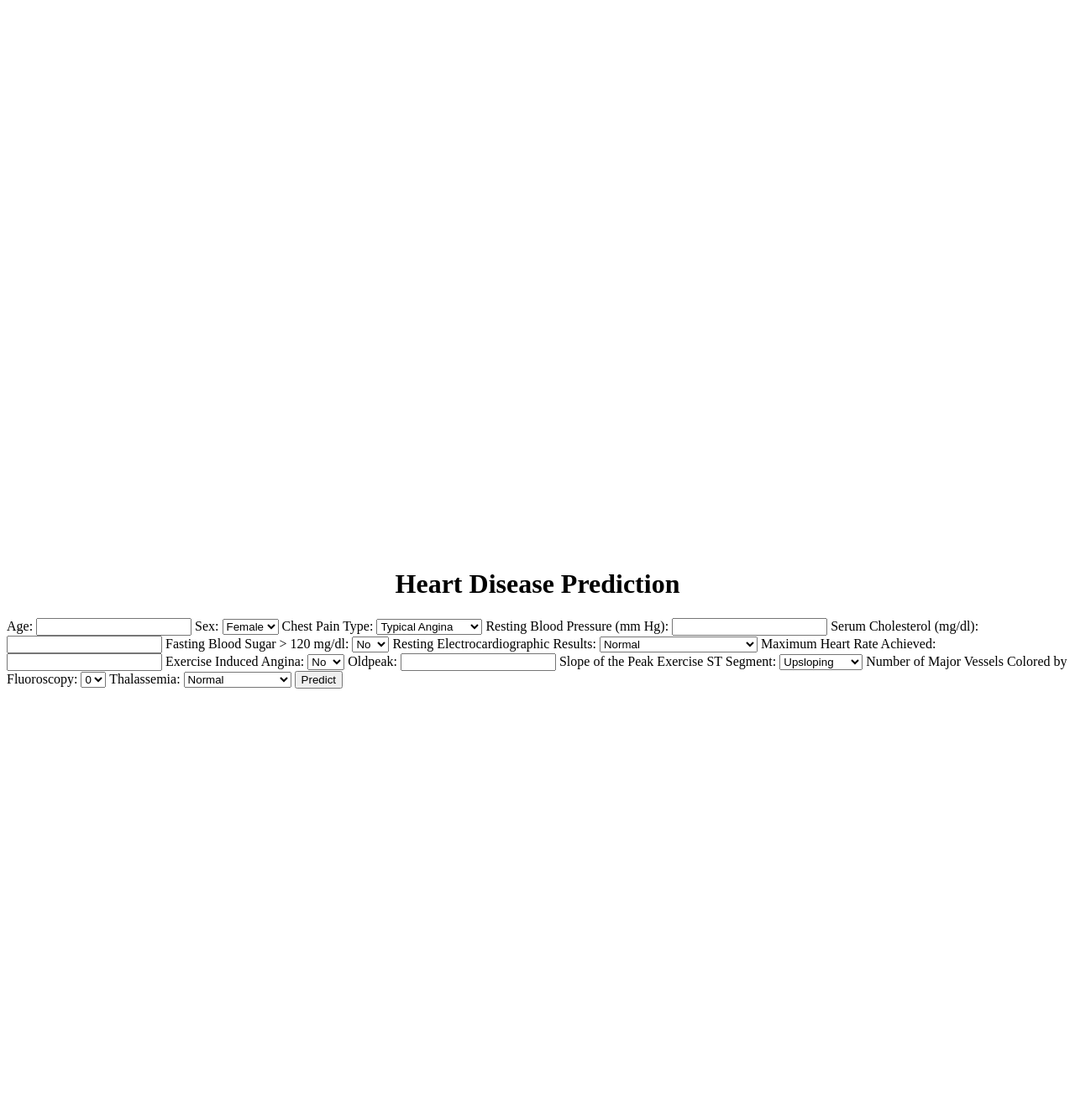
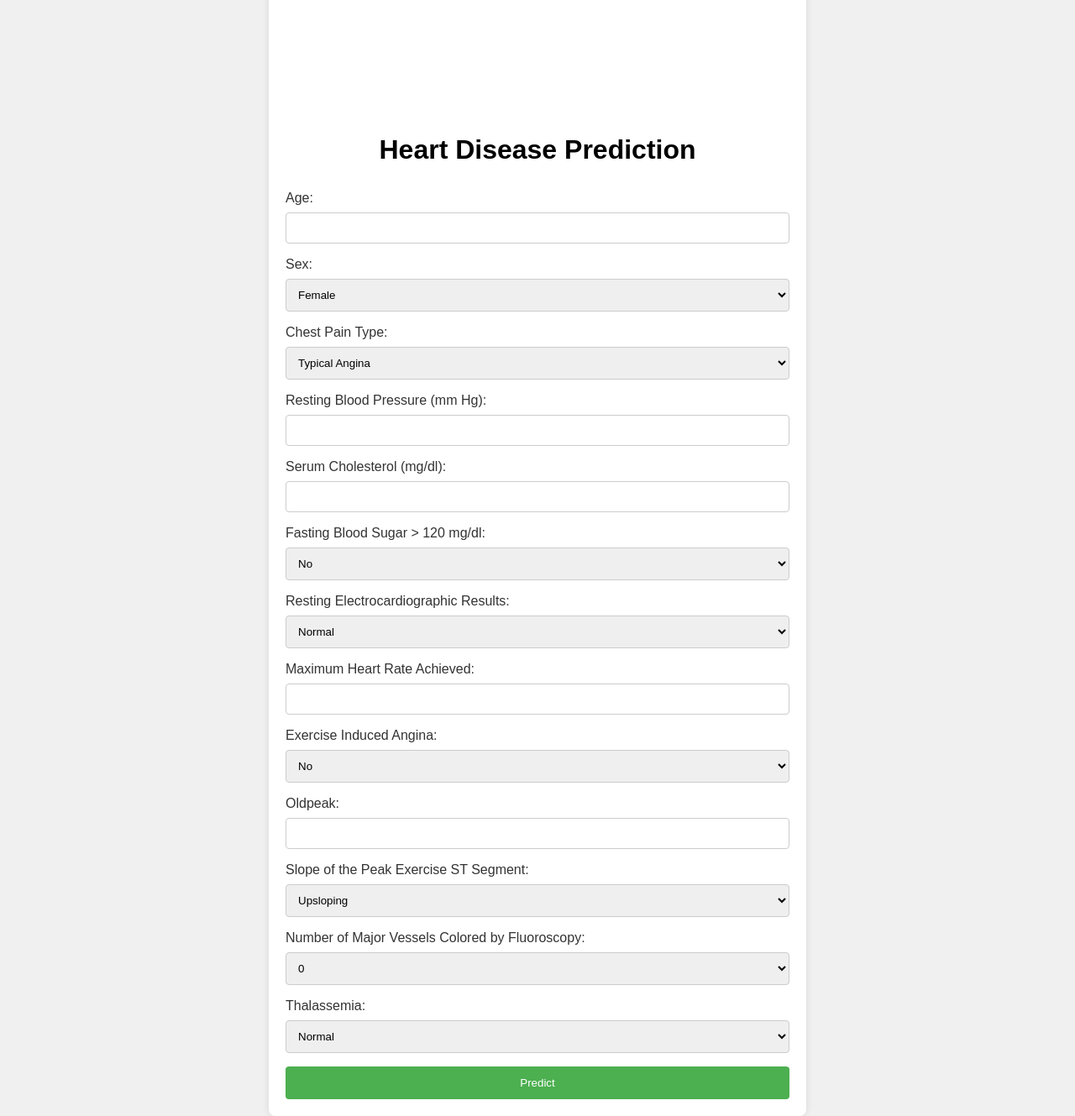
Before and after one commit to amitesh197/HEART-INIT, a Flask app: page / in a window 1280 px wide. Shown: the whole page at 84% size. Before the commit the page ends 820 px from the top, so only its background shows below. Run offline with Flask 3, Linux system fonts and the light colour scheme.

Commit message:
chore: changed the UI

```diff
--- a/app.py
+++ b/app.py
@@ -7,9 +7,9 @@ from mlProject.pipeline.prediction import PredictionPipeline, CustomData
 
 app = Flask(__name__) # initializing a flask app
 
-@app.route('/',methods=['GET'])  # route to display the home page
-def homePage():
-    return render_template("index.html")
+# @app.route('/',methods=['GET'])  # route to display the home page
+# def homePage():
+#     return render_template("index.html")
 
 
 @app.route('/train',methods=['GET'])  # route to train the pipeline
--- /dev/null
+++ b/static/style.css
@@ -0,0 +1,64 @@
+/* static/styles.css */
+
+body {
+  font-family: Arial, sans-serif;
+  background-color: #f0f0f0; /* Light gray background */
+  margin: 0;
+  padding: 0;
+  display: flex;
+  align-items: center;
+  justify-content: center;
+  height: 100vh;
+}
+
+.container {
+  background-color: #fff;
+  padding: 20px;
+  border-radius: 8px;
+  box-shadow: 0 0 10px rgba(0, 0, 0, 0.1);
+  width: 80%; /* Set a wider width for desktop */
+  max-width: 600px; /* Limit maximum width for larger screens */
+}
+
+form {
+  display: flex;
+  flex-direction: column;
+  margin-top: 30px; /* Add margin to the top of the form */
+}
+
+label {
+  margin-bottom: 8px;
+  color: #333; /* Dark gray text color */
+}
+
+input,
+select {
+  width: 100%;
+  padding: 10px;
+  margin-bottom: 16px;
+  box-sizing: border-box;
+  border: 1px solid #ccc; /* Light gray border */
+  border-radius: 4px;
+}
+
+button {
+  background-color: #4caf50;
+  color: #fff;
+  padding: 12px;
+  border: none;
+  border-radius: 4px;
+  cursor: pointer;
+}
+
+button:hover {
+  background-color: #45a049;
+}
+
+.result {
+  margin-top: 20px;
+  padding: 10px;
+  border: 1px solid #ddd; /* Light border around the result */
+  border-radius: 4px;
+  background-color: #f9f9f9; /* Slightly off-white background */
+  color: #333; /* Dark gray text color */
+}
--- a/templates/index.html
+++ b/templates/index.html
@@ -2,17 +2,22 @@
 <!DOCTYPE html>
 <html lang="en">
   <head>
-    <meta charset="UTF-8">
-    <meta name="viewport" content="width=device-width, initial-scale=1.0">
+    <meta charset="UTF-8" />
+    <meta name="viewport" content="width=device-width, initial-scale=1.0" />
     <title>Heart Disease Prediction</title>
+    <link
+      rel="stylesheet"
+      href="{{ url_for('static', filename='style.css') }}"
+    />
     <!-- <link rel="stylesheet" href="style.css"> -->
   </head>
   <body>
-    <div class="container"><br><br><br><br><br><br><br><br><br><br><br><br><br><br><br><br><br><br><br><br><br><br><br><br><br><br><br><br><br><br><br><br><br><br><br><br>
+    <div class="container">
+      <br /><br /><br /><br /><br /><br /><br /><br /><br /><br /><br /><br /><br /><br /><br /><br /><br /><br /><br /><br /><br /><br /><br /><br /><br /><br /><br /><br /><br /><br /><br /><br /><br /><br /><br /><br />
       <h1><center>Heart Disease Prediction</center></h1>
       <form method="post">
         <label for="age">Age:</label>
-            <input type="text" name="age" required>
+        <input type="text" name="age" required />
 
         <label for="sex">Sex:</label>
         <select name="sex" required>
@@ -29,10 +34,10 @@
         </select>
 
         <label for="trestbps">Resting Blood Pressure (mm Hg):</label>
-            <input type="text" name="trestbps" required>
+        <input type="text" name="trestbps" required />
 
         <label for="chol">Serum Cholesterol (mg/dl):</label>
-            <input type="text" name="chol" required>
+        <input type="text" name="chol" required />
 
         <label for="fbs">Fasting Blood Sugar > 120 mg/dl:</label>
         <select name="fbs" required>
@@ -48,7 +53,7 @@
         </select>
 
         <label for="thalach">Maximum Heart Rate Achieved:</label>
-            <input type="text" name="thalach" required>
+        <input type="text" name="thalach" required />
 
         <label for="exang">Exercise Induced Angina:</label>
         <select name="exang" required>
@@ -57,7 +62,7 @@
         </select>
 
         <label for="oldpeak">Oldpeak:</label>
-            <input type="text" name="oldpeak" required>
+        <input type="text" name="oldpeak" required />
 
         <label for="slope">Slope of the Peak Exercise ST Segment:</label>
         <select name="slope" required>
```
Also changed, not shown: README.md. Lines whose indentation alone changed are shown as unchanged.
